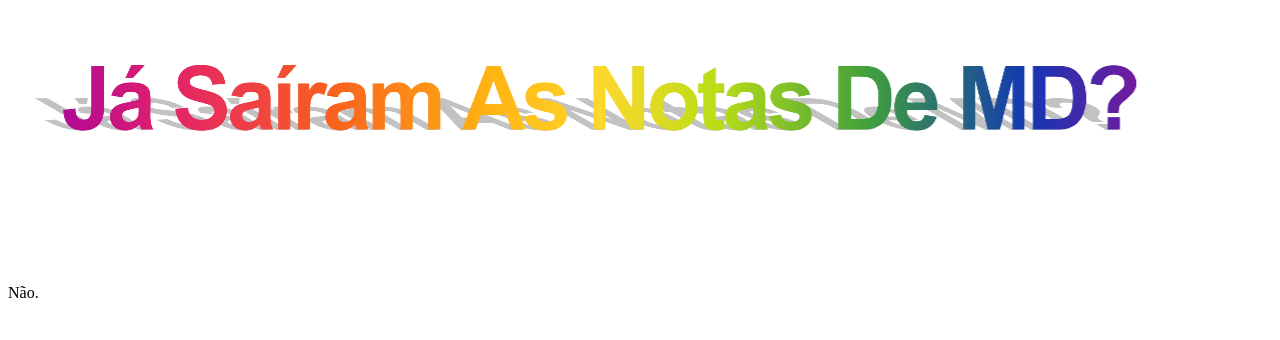
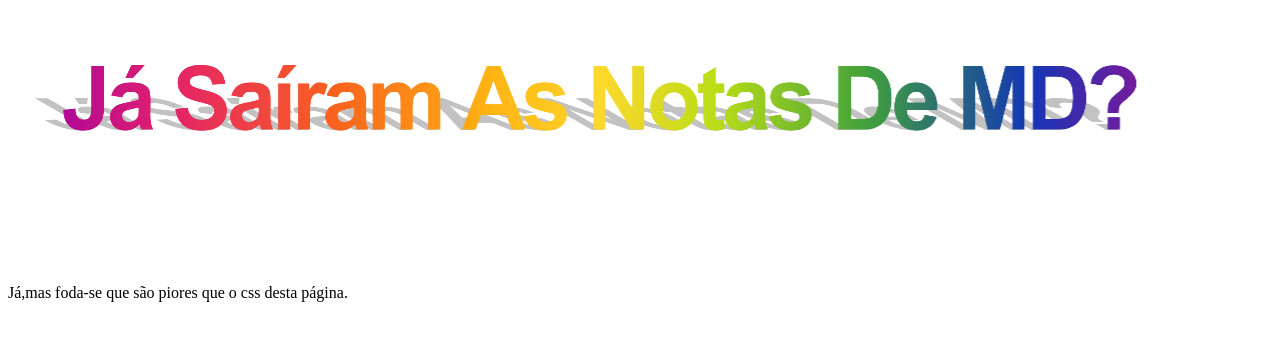
Before and after one commit to Inryatt/jasairamasnotasdemd, a plain HTML site: page index.html in a window 1280 px wide. Drawn offline with Linux system fonts and the light colour scheme.

Commit message:
Update index.html

```diff
--- a/index.html
+++ b/index.html
@@ -7,6 +7,6 @@
 </head>
 <body>
   <img src="wew.PNG"/>
-<p> Não.</p>
+<p> Já,mas foda-se que são piores que o css desta página.</p>
 </body>
 </html>
```
